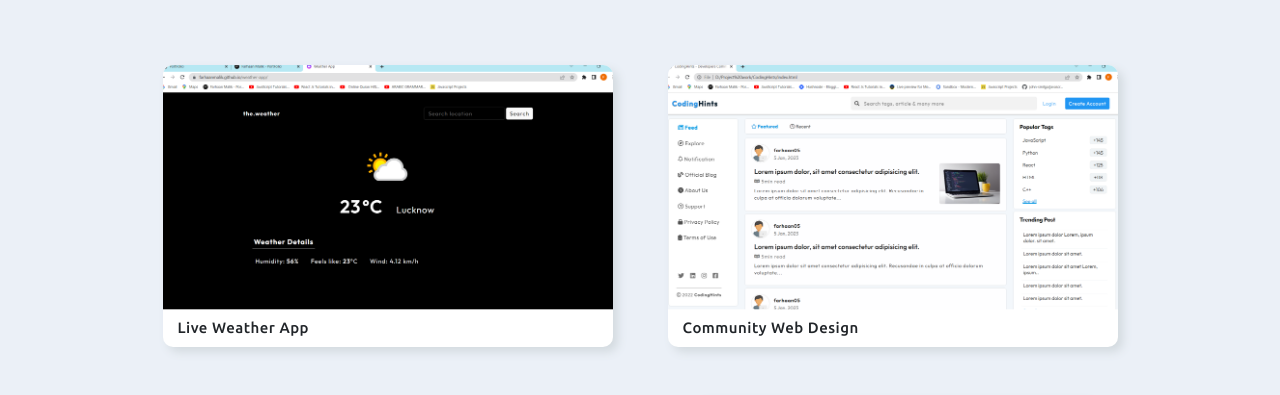
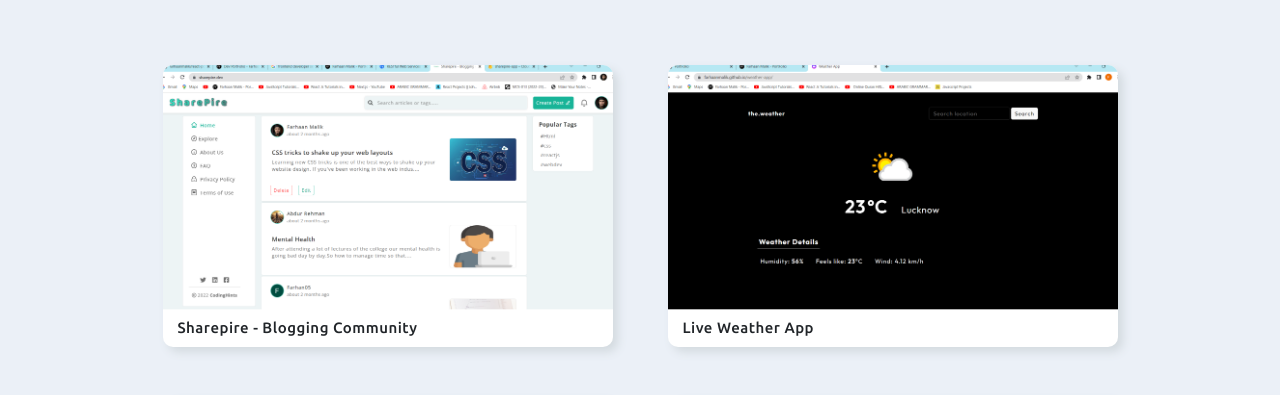
Before and after one commit to farhaanmalik/react-dev-portfolio, a React (Create React App) app: page /portfolio in a window 1280 px wide. Shown: the part 219-614 px from the top of the page. Built offline with nearby package versions, Linux system fonts and the light colour scheme; grey boxes are pictures that could not be loaded; the HTML template or start-up script is replaced by a standard one.

Commit message:
Update ProjectAPI.js

```diff
--- a/src/ProjectAPI.js
+++ b/src/ProjectAPI.js
@@ -1,39 +1,46 @@
 const Project = [
     {
     id: 1,
+    image: "./images/p-8.png",
+    projectName: "Sharepire - Blogging Community",
+    projectLink:"https://sharepire.dev/",
+
+},
+    {
+    id: 2,
     image: "./images/p-1.png",
     projectName: "Live Weather App",
     projectLink:"https://farhaanmalik.github.io/weather-app/",
 
 },
 {
-    id: 2,
+    id: 3,
     image: "./images/p-2.png",
     projectName: "Community Web Design",
     projectLink:"https://farhaanmalik.github.io/bloggingcommunity-Uidesign/",
 },
 {
-    id: 3,
+    id: 4,
     image: "./images/p-3.png",
     projectName: "Portfolio Using HTML/CSS",
     projectLink:" https://farhaanmalik.github.io/PersonalPortFolio/",
 
 },
 {
-    id: 4,
+    id: 5,
     image: "./images/p-4.png",
     projectName: "Abdulxamill Dev Team",
     projectLink:"https://farhaanmalik.github.io/Abdulxamill-Dev-Team/",
 },
 {
-    id: 5,
+    id: 6,
     image: "./images/p-7.png",
     projectName: "To-Do List WebApp",
     projectLink:"https://farhaanmalik.github.io/Simple-To-Do-List/",
 
 },
 {
-    id: 6,
+    id: 7,
     image: "./images/p-6.png",
     projectName: "Note WebApp",
     projectLink:"https://farhaanmalik.github.io/Simple-NotePad/",
```
